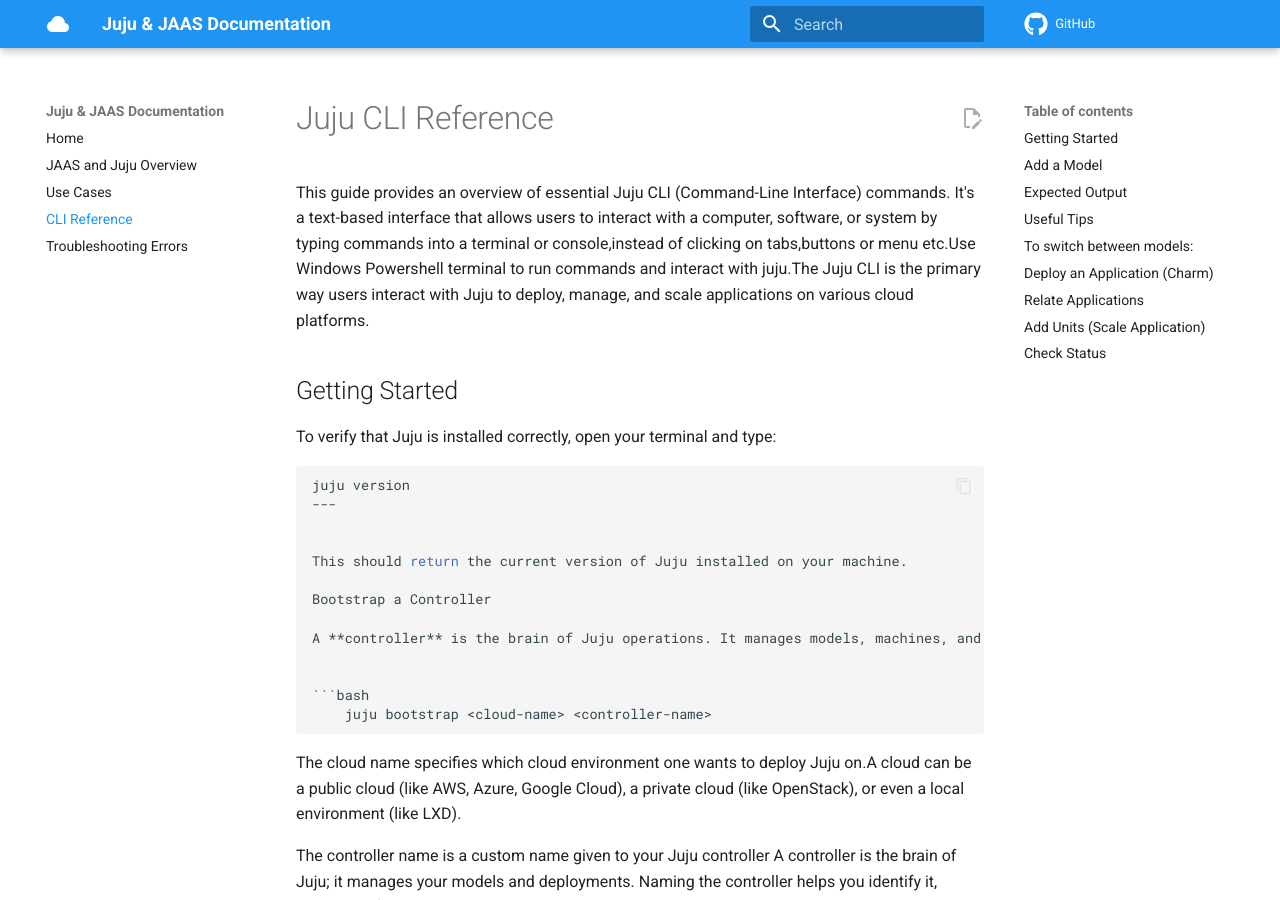
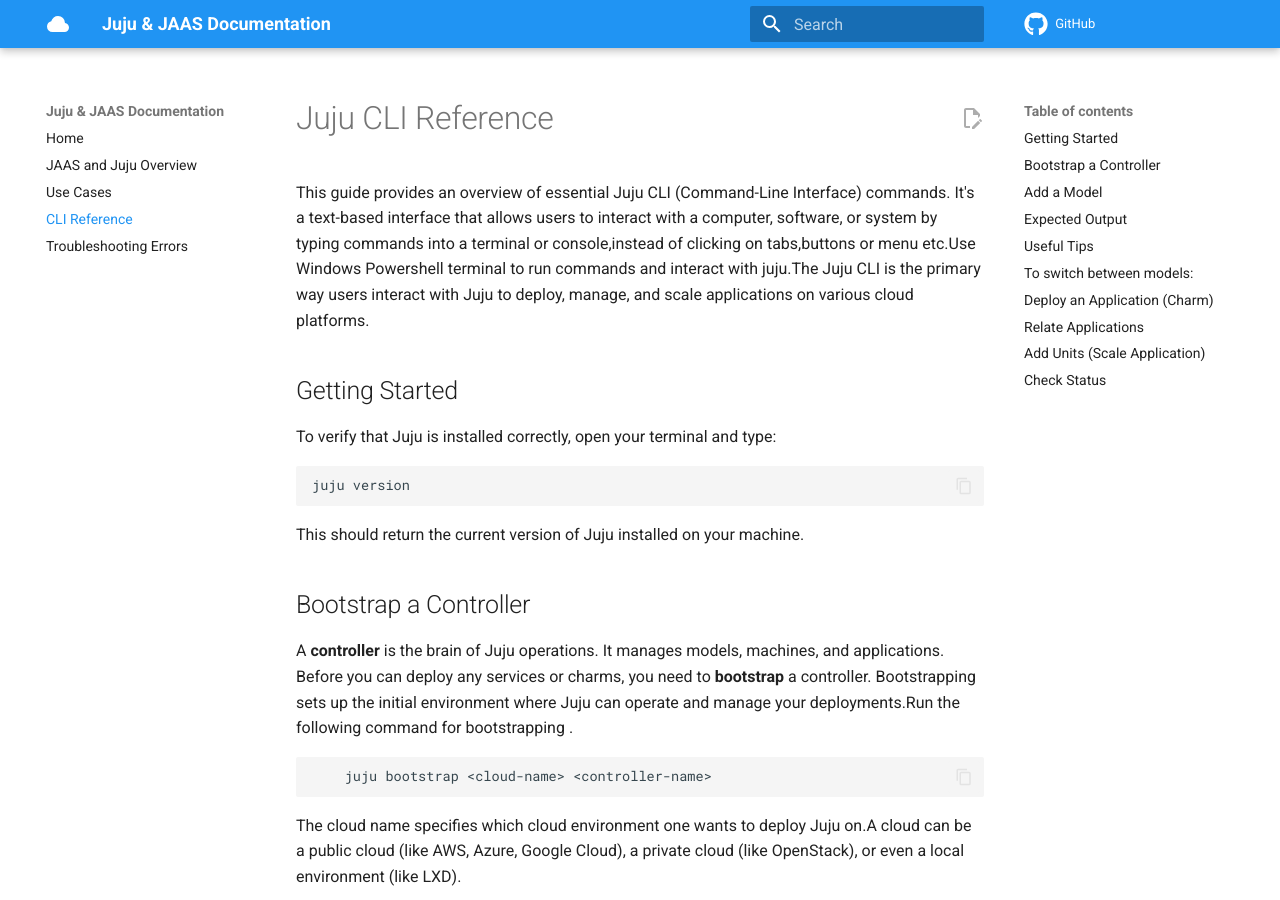
Before and after one commit to maadfa/JUJU-JAAS-DOCS, an MkDocs documentation site: the page built from docs/cli-reference.md, in a window 1280 px wide and 900 px high. Built offline with MkDocs 1.6.1 and Material for MkDocs 9.7.7, drawn with Linux system fonts in a browser that asks for light colours; comment, search, counter and statistics services are not loaded.

````diff
--- a/docs/cli-reference.md
+++ b/docs/cli-reference.md
@@ -10,12 +10,12 @@
 
 ```bash
 juju version
----
+```
 
 
 This should return the current version of Juju installed on your machine.
 
-Bootstrap a Controller
+## Bootstrap a Controller
 
 A **controller** is the brain of Juju operations. It manages models, machines, and applications. Before you can deploy any services or charms, you need to **bootstrap** a controller. Bootstrapping sets up the initial environment where Juju can operate and manage your deployments.Run the following command for bootstrapping .
 
````
